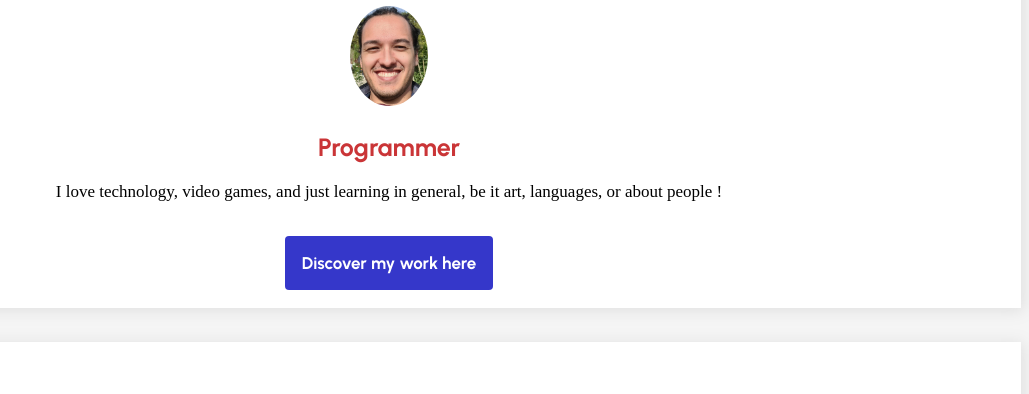
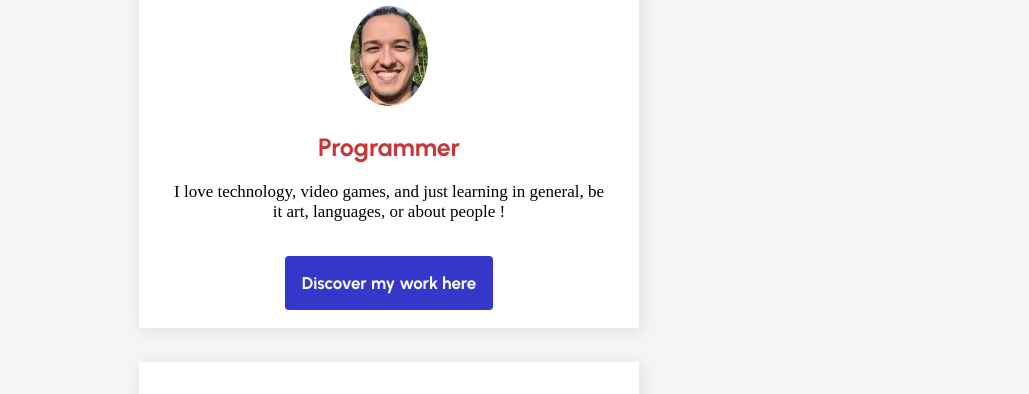
Before and after one commit to LucasDGaetano/profile, a plain HTML site: page index.html in a window 1280 px wide. Shown: the part 143-537 px from the top of the page, without its empty margins (251-1280 px from the left). Drawn offline with Linux system fonts and the light colour scheme; a web font is replaced by a local one.

Commit message:
fix class error

```diff
--- a/index.html
+++ b/index.html
@@ -8,7 +8,7 @@
     <link rel="stylesheet" href="style.css">
   </head>
   <body>
-    <div clas="container text-center">
+    <div class="container text-center">
       <div class="card text-center">
         <h1>Hi there ! I'm Lucas</h1>
 
```
